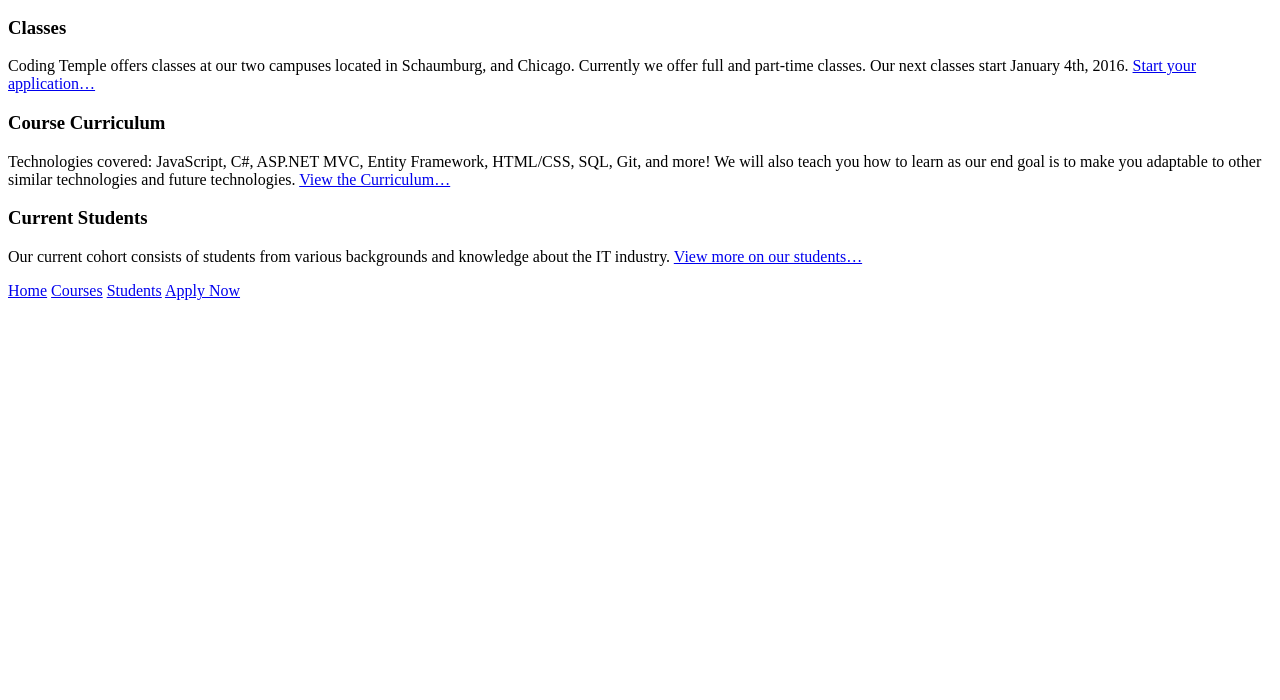
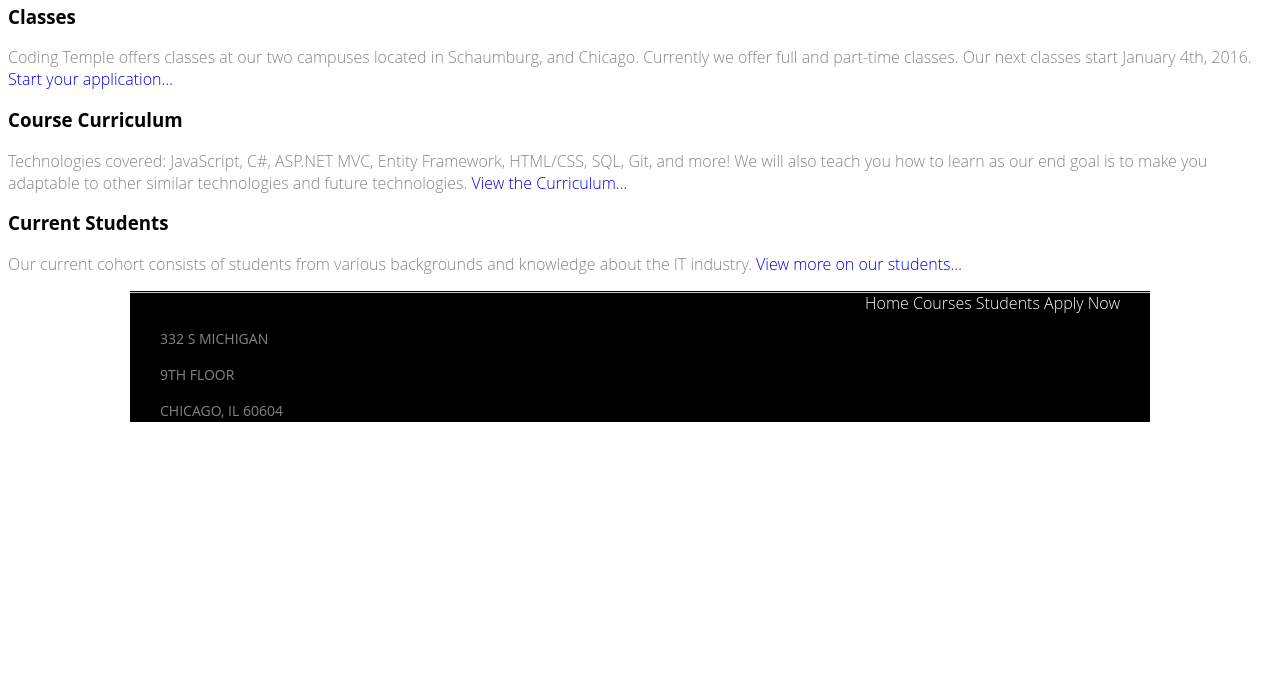
Before and after one commit to gcgq/coding-temple-site-python-june, a plain HTML site: page index.html in a window 1280 px wide. Shown: the part 100-800 px from the top of the page. Drawn offline with Linux system fonts and the light colour scheme.

Commit message:
added some styles

```diff
--- /dev/null
+++ b/css/style.css
@@ -0,0 +1,58 @@
+* {
+  box-sizing: : border-box;
+}
+
+.container {
+  width:960px;
+  padding: 0px 30px 0px 30px;
+  margin: 0 auto;
+}
+
+body  {
+  color: black;
+  font-size: 16px;
+  font-weight: 300;
+  line-height: 22px;
+  font-family: "Open Sans", "Helvetica Neue", Helvetica, Arial, sans-serif;
+}
+
+h1 h2, h3, h4 {
+  color: #45a2da;
+  font-size: 14px;
+  font-weight: 400;
+  text-transform: uppercase;
+}
+
+header a {
+  color: black;
+}
+
+footer a {
+  color: white;
+}
+
+footer h3 {
+    color: #848484
+}
+footer {
+  background-color: black;
+  border-top: 1px solid rgba(0,0,0,0.085);
+  box-shadow: inset 0 1px 0 0 rgba(255,255,255, 0.8);
+}
+a:hover {
+  color: #45a2da;
+}
+body{
+  background: white;
+}
+
+article p {
+  color: #848484;
+}
+nav{
+  text-align: right;
+}
+
+a {
+  text-decoration: none;
+}
--- a/index.html
+++ b/index.html
@@ -3,9 +3,10 @@
   <head>
     <meta charset="utf-8">
     <title>Coding Temple</title>
+    <link rel="stylesheet" href="css/style.css">
   </head>
   <body>
-    <header>
+    <header class="container">
         <h1>Coding Temple</h1>
 
         <nav>
@@ -43,13 +44,16 @@
         <a href="students.html">View more on our students…</a></p>
       </article>
     </section>
-    <footer>
+    <footer class="container">
       <nav>
         <a href="index.html">Home</a>
         <a href="courses.html">Courses</a>
         <a href="students.html">Students</a>
         <a href="apply.html">Apply Now</a>
       </nav>
+      <h3>332 S Michigan</h3>
+      <h3>9th Floor</h3>
+      <h3>Chicago, IL 60604</h3>
     </footer>
   </body>
 </html>
```
